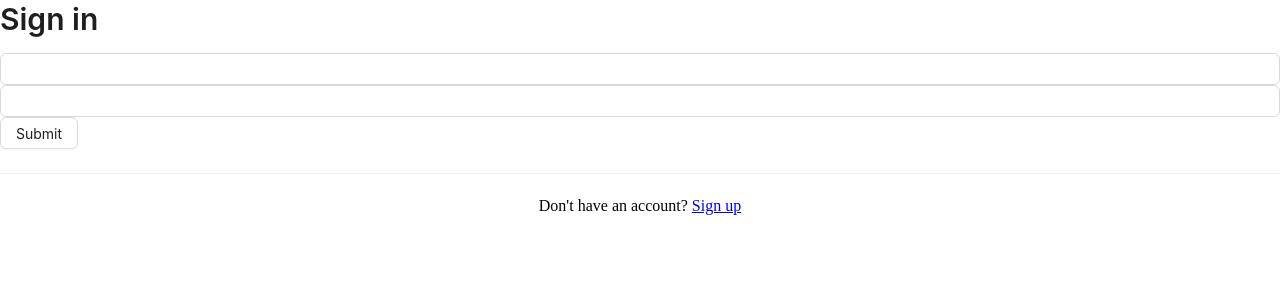
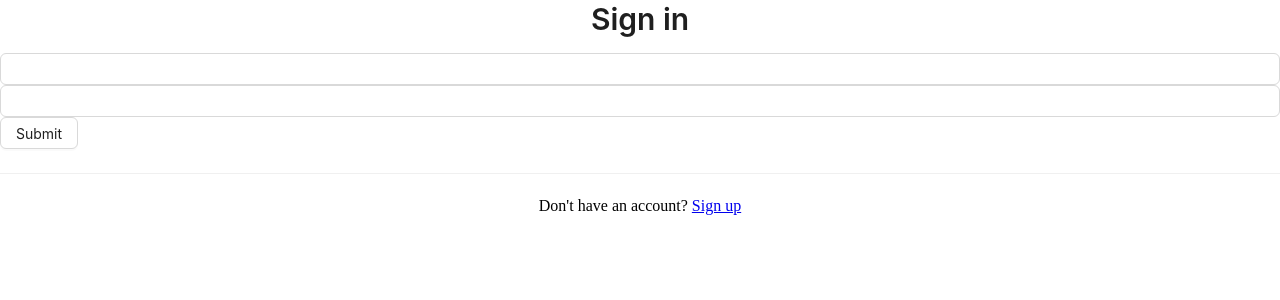
Before and after one commit to superihor20/quiz, a Next.js app: page /sign-in in a window 1280 px wide. Shown: the top 300 px of the page. Built offline with nearby package versions, Linux system fonts and the light colour scheme; no server answers.

Commit message:
title component

```diff
--- a/src/components/screens/sign-in.tsx
+++ b/src/components/screens/sign-in.tsx
@@ -36,7 +36,7 @@ export const SignIn = () => {
 
   return (
     <div>
-      <Title level={2} position="center">
+      <Title level={2} align="center">
         Sign in
       </Title>
       <Form onSubmit={handleSubmitHook((data) => handleSubmit(data))}>
--- a/src/components/ui/title/index.tsx
+++ b/src/components/ui/title/index.tsx
@@ -1,14 +1,15 @@
-import { Typography } from 'antd';
-import { TitleProps as TitlePropsAntd } from 'antd/es/typography/Title';
+import { TitleProps as AntdTitleProps } from 'antd/es/typography/Title';
 
 import { ComponentWithChildren } from '../../../types/component-with-children';
 
-const { Title: TitleAntd } = Typography;
+import { TitleStyled, TitleStyledProps } from './title.styled';
 
-type TitleProps = ComponentWithChildren<
-  { position?: 'left' | 'center' | 'right' } & TitlePropsAntd
->;
+type TitleProps = ComponentWithChildren<TitleStyledProps & AntdTitleProps>;
 
-export const Title: TitleProps = ({ children, position = 'left', ...antdTitleProps }) => {
-  return <TitleAntd {...antdTitleProps}>{children}</TitleAntd>;
+export const Title: TitleProps = ({ children, align = 'left', ...antdTitleProps }) => {
+  return (
+    <TitleStyled align={align} {...antdTitleProps}>
+      {children}
+    </TitleStyled>
+  );
 };
--- /dev/null
+++ b/src/components/ui/title/title.styled.tsx
@@ -0,0 +1,10 @@
+import Title from 'antd/es/typography/Title';
+import styled from 'styled-components';
+
+export type TitleStyledProps = {
+  align?: 'left' | 'center' | 'right';
+};
+
+export const TitleStyled = styled(Title)<TitleStyledProps>`
+  text-align: ${({ align = 'left' }) => align};
+`;
```
